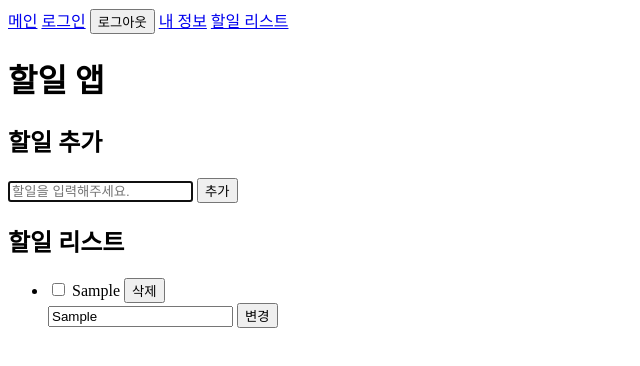
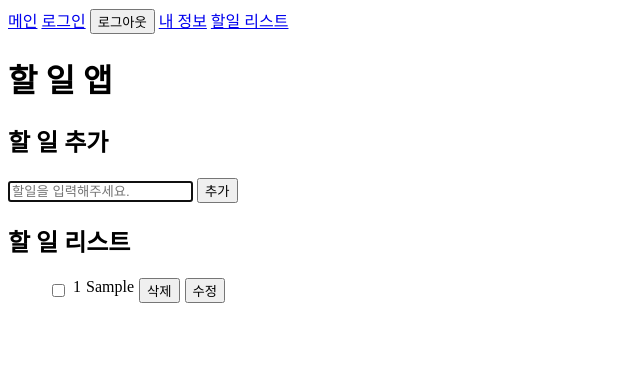
Before and after one commit to leejuyeon7852/surl-first-10, a SvelteKit app in the folder front/: page /todo in a window 1280 px wide. Both pictures are taken after typing "Sample" into the empty fields and a click on the button "추가". Shown: the top 366 px of the page, without its empty margins (0-640 px from the left). Built offline with nearby package versions, Linux system fonts and the light colour scheme.

Commit message:
#7 할일앱 구현 및 수정 2/2

```diff
--- a/front/src/routes/todo/+page.svelte
+++ b/front/src/routes/todo/+page.svelte
@@ -3,8 +3,10 @@
 		id: number;
 		body: string;
 		done: boolean;
+		edting: boolean;
 	};
 
+	let todosLastId = 0;
 	const todos = $state<Todo[]>([]);
 
 	function addTodo(this: HTMLFormElement) {
@@ -21,9 +23,10 @@
 
 		let body = $state(form.body.value);
 		let done = $state(false);
+		let edting = $state(false);
 
 		const todo = {
-			id: todos.length + 1,
+			id: ++todosLastId,
 			get body() {
 				return body;
 			},
@@ -35,6 +38,12 @@
 			},
 			set done(value: boolean) {
 				done = value;
+			},
+			get edting() {
+				return edting;
+			},
+			set edting(value: boolean) {
+				edting = value;
 			}
 		};
 
@@ -59,38 +68,54 @@
 		}
 
 		todo.body = form.body.value;
+		todo.edting = false;
 	}
 </script>
 
-<h1>할일 앱</h1>
+<h1>할 일 앱</h1>
 
-<h2>할일 추가</h2>
+<h2>할 일 추가</h2>
 <!-- svelte-ignore event_directive_deprecated -->
 <form on:submit|preventDefault={addTodo}>
 	<input type="text" name="body" placeholder="할일을 입력해주세요." autocomplete="off" />
 	<button type="submit">추가</button>
 </form>
 
-<h2>할일 리스트</h2>
+<h2>할 일 리스트</h2>
 
 <ul>
 	{#each todos as todo (todo.id)}
-		<li>
+		<li style="display:flex; gap:5px;">
 			<input type="checkbox" bind:checked={todo.done} />
-			{todo.body}
+
+			<span>{todo.id}</span>
+
+			{#if todo.edting}
 				<!-- svelte-ignore event_directive_deprecated -->
-			<button type="button" on:click|preventDefault={() => deleteTodo(todo)}>삭제</button>
-			<!-- svelte-ignore event_directive_deprecated -->
-			<form on:submit|preventDefault={(event) => modifyTodo(event.target as HTMLFormElement, todo)}>
+				<form
+					style="display:flex; gap:5px;"
+					on:submit|preventDefault={(event) => modifyTodo(event.target as HTMLFormElement, todo)}
+				>
 					<input
 						type="text"
 						name="body"
 						placeholder="할일을 입력해주세요."
 						autocomplete="off"
 						value={todo.body}
-				/><!--bind:value하면 실시간 변경-->
-				<button type="submit">변경</button>
+					/>
+					<button type="submit">적용</button>
+					<button type="button" on:click|preventDefault={() => (todo.edting = false)}
+						>수정취소</button
+					>
 				</form>
+			{:else}
+				{todo.body}
+				<!-- svelte-ignore event_directive_deprecated -->
+				<button type="button" on:click|preventDefault={() => deleteTodo(todo)}>삭제</button>
+
+				<!-- svelte-ignore event_directive_deprecated -->
+				<button type="button" on:click|preventDefault={() => (todo.edting = true)}>수정</button>
+			{/if}
 		</li>
 	{/each}
 </ul>
```
Lines whose indentation alone changed are shown as unchanged.
